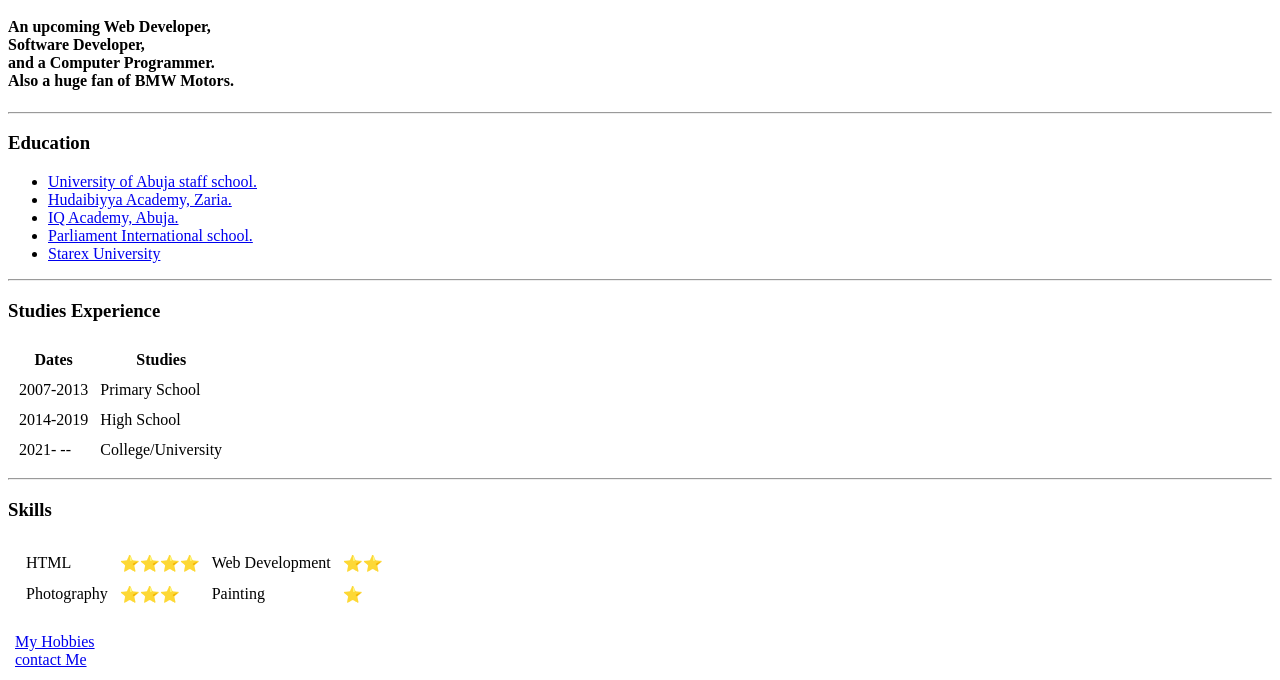
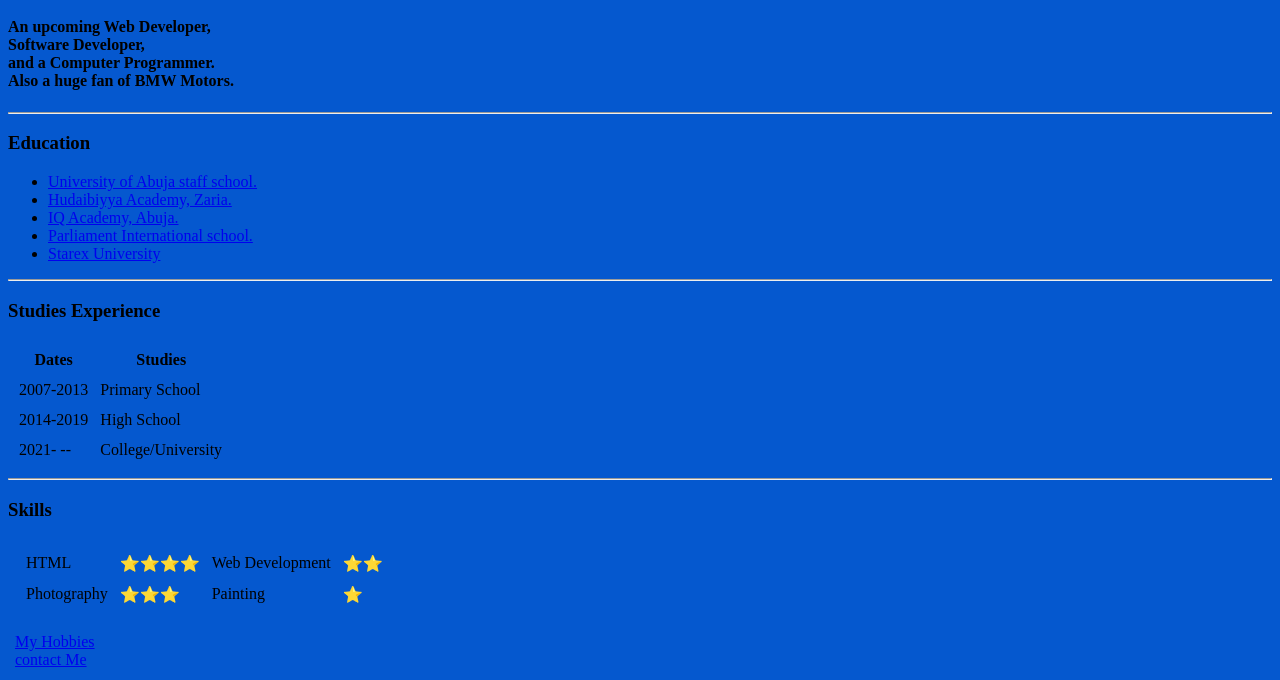
Before and after one commit to MustyMashi/CV, a plain HTML site: page index.html in a window 1280 px wide. Shown: the part 207-887 px from the top of the page. Drawn offline with Linux system fonts and the light colour scheme.

Commit message:
Update index.html

```diff
--- a/index.html
+++ b/index.html
@@ -6,7 +6,7 @@
   <title>Mvsty's personal site/</title>
 </head>
 
-<body>
+<body bgcolor="#0558CF">
   <table cellspacing="20px">
     <tr>
       <td><img src="./images/musty.png" alt="Mvsty's profile picture" height="150px" width="150px"></td>
```
